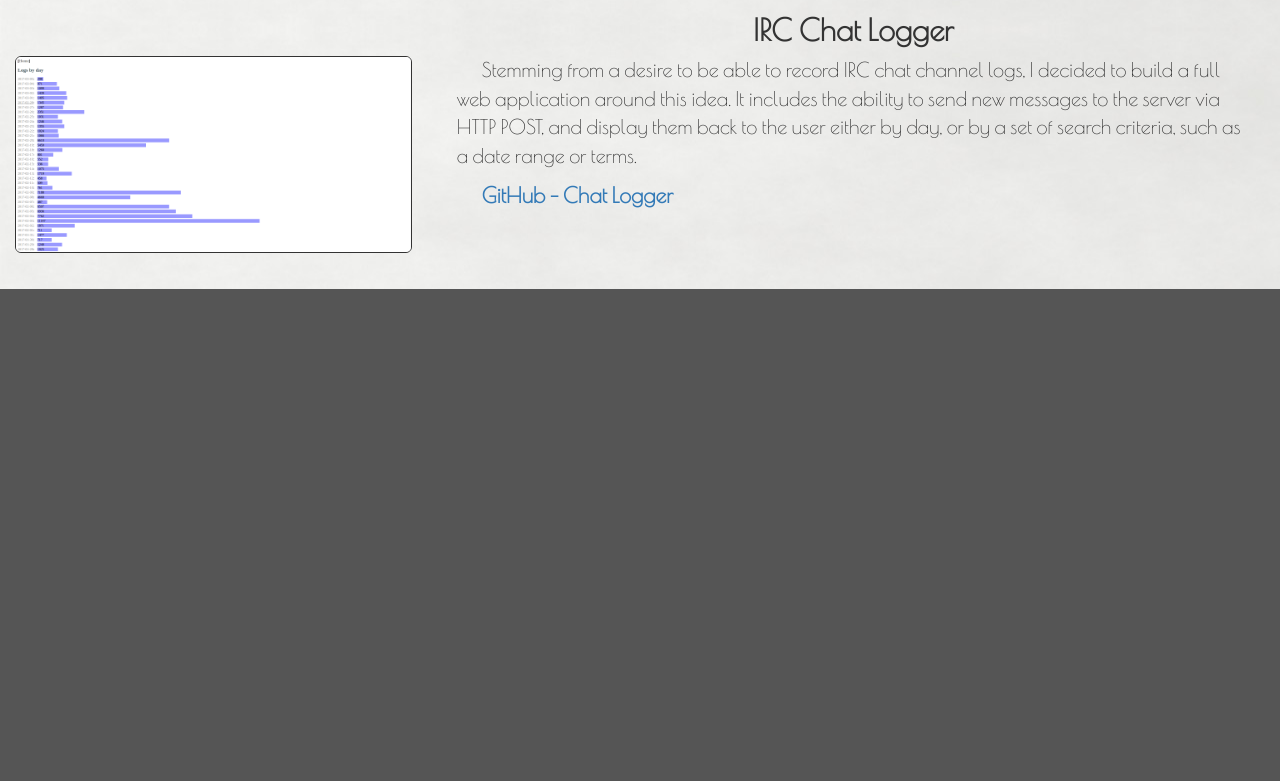
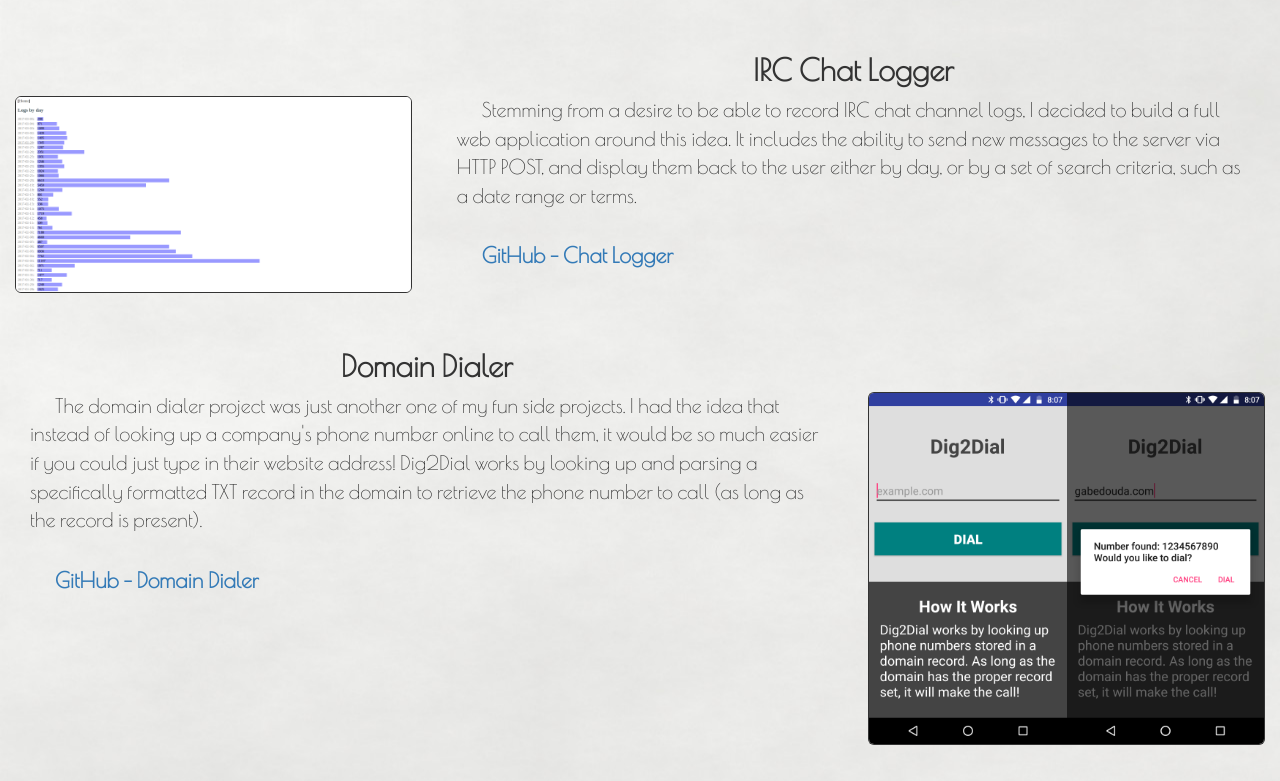
Before and after one commit to gabe4s/gd-website, a plain HTML site: page index.html in a window 1280 px wide. Shown: the part 2391-3172 px from the top of the page. Before the commit the page ends 2680 px from the top, so only its background shows below. Drawn offline with nearby package versions, Linux system fonts and the light colour scheme.

Commit message:
added dig2dial to projects list

```diff
--- a/css/style.css
+++ b/css/style.css
@@ -87,10 +87,11 @@ h1, h2 {
 
 .project-img {
   border: 1px solid #333;
+  float: left;
 }
 
 .link-section {
-  padding: 0px 40px;
+  padding: 20px 40px;
   font-size: 16pt;
   font-weight: bold;
   margin: auto;
--- a/index.html
+++ b/index.html
@@ -130,6 +130,40 @@
 
     </div>
 
+    <div class="project-block">
+
+      <div class="row">
+        <div class="col-sm-8">
+          <h2>Domain Dialer</h2>
+        </div>
+        <div class="col-sm-4">
+        </div>
+      </div>
+
+
+      <div class="row">
+        <div class="col-sm-8">
+          <p class="info-paragraph">
+            The domain dialer project was just another one of my fun side projects. I had the idea that instead of looking up a company's phone number online to call them, it would be so much easier if you could just type in their website address! Dig2Dial works by looking up and parsing a specifically formatted TXT record in the domain to retrieve the phone number to call (as long as the record is present).
+          </p>
+          <div class="link-section">
+            <a href="https://github.com/gabe4s/domain-dialer-android">GitHub - Domain Dialer</a>
+            <br/>
+          </div>
+        </div>
+
+        <div class="col-sm-4">
+          <a href="img/projects/dialer1.png">
+            <img src="img/projects/dialer1.png" class="img-rounded project-img" width="50%" style="border-right: 0; border-top-right-radius: 0; border-bottom-right-radius: 0;"/>
+          </a>
+          <a href="img/projects/dialer2.png">
+            <img src="img/projects/dialer2.png" class="img-rounded project-img" width="50%" style="border-left: 0; border-top-left-radius: 0; border-bottom-left-radius: 0;"/>
+          </a>
+        </div>
+      </div>
+
+    </div>
+
   </body>
 
 </html>
```
Also changed, not shown: img/projects/dialer1.png (added), img/projects/dialer2.png (added).
